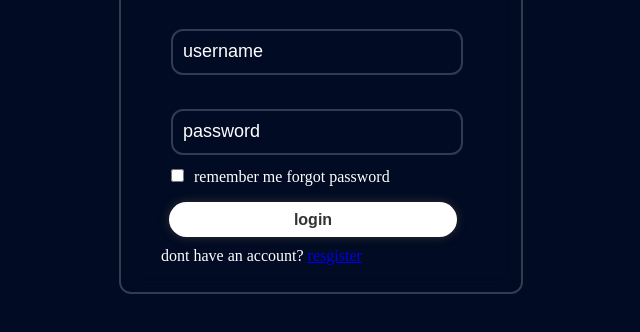
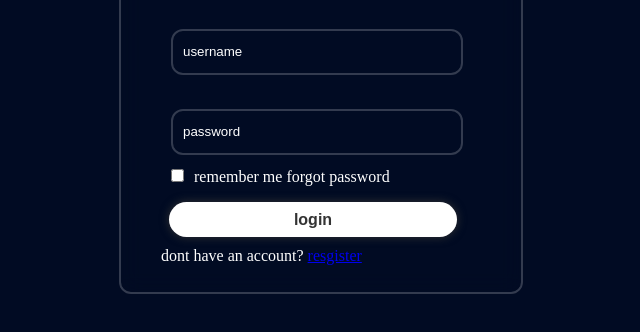
Before and after one commit to shina439/scheduler, a plain HTML site: page index.html in a window 1280 px wide. Shown: the part 288-620 px from the top of the page, without its empty margins (319-959 px from the left). Drawn offline with Linux system fonts and the light colour scheme.

Commit message:
added another style

```diff
--- a/styles.css
+++ b/styles.css
@@ -51,7 +51,7 @@ form{
   outline: none;
   border: 2px solid rgb(255,255,255,.2);
   border-radius: 12px;
-  font-size: 18px;
+  font-size: 13gpx;
   color: #fff;
   padding: 10px 12px 12px 10px;
   margin-left: 10px;
```
